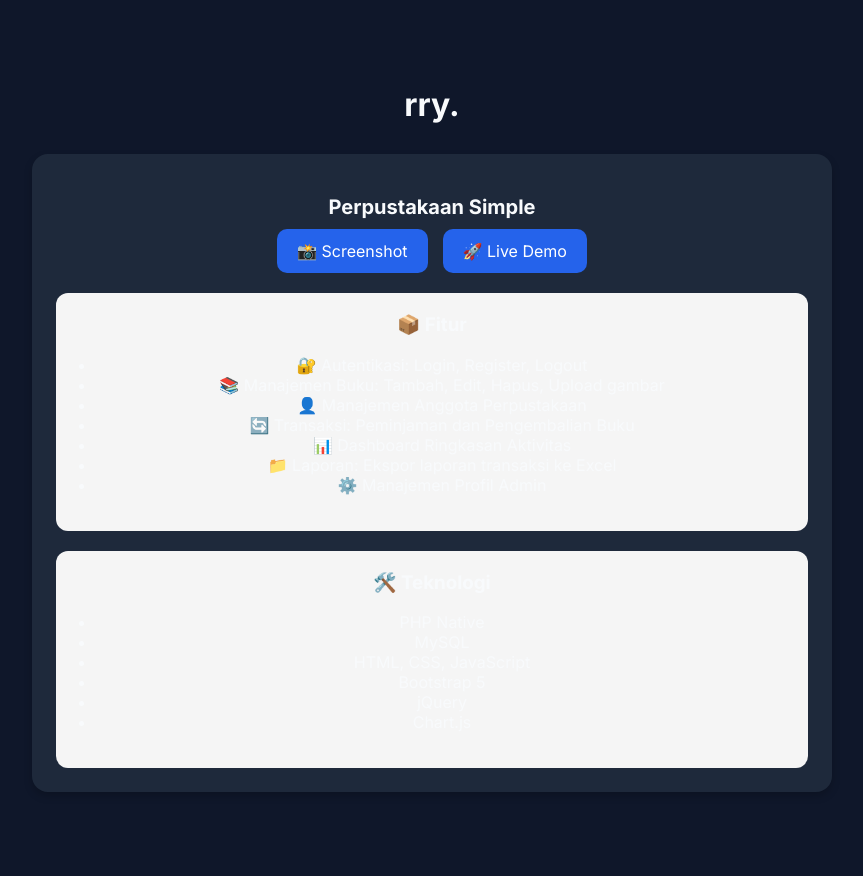
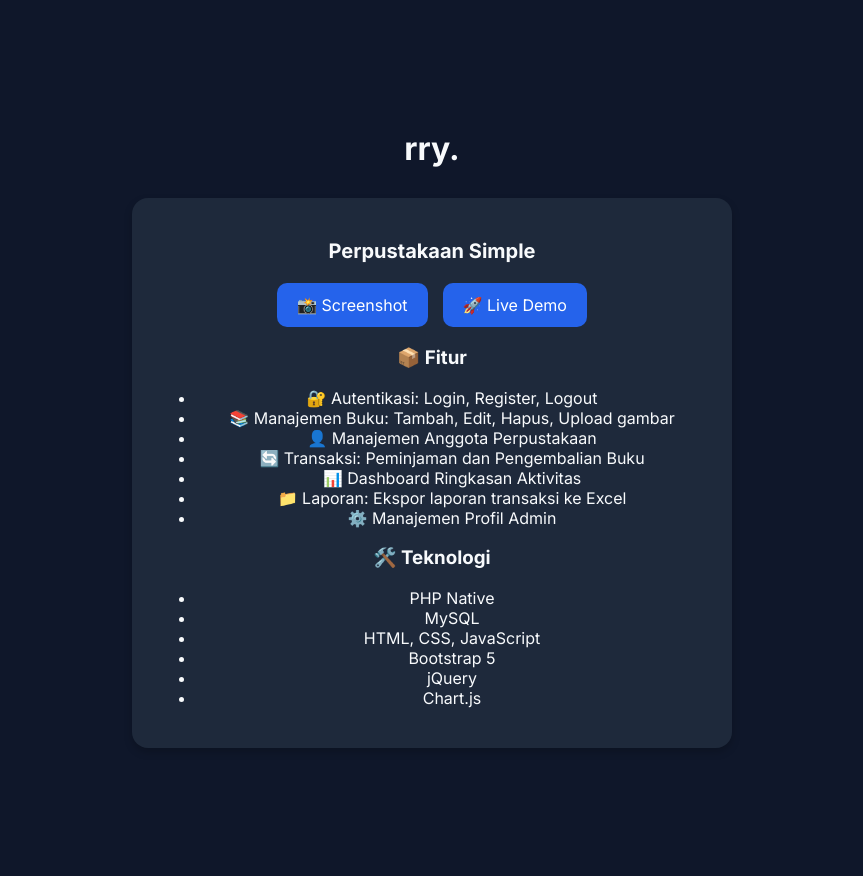
Before and after one commit to rry69/web_jualan, a PHP site: page /library/index.html in a window 1280 px wide. Shown: the whole page, without its empty margins (208-1071 px from the left). Run offline with PHP 8.4, Linux system fonts and the light colour scheme.

Commit message:
Update style.css

```diff
--- a/library/style.css
+++ b/library/style.css
@@ -53,23 +53,3 @@
 .btn:hover {
   background-color: #38bdf8;
 }
-.features, .tech {
-      margin-top: 20px;
-      padding: 20px;
-      background-color: #f5f5f5;
-      border-radius: 12px;
-    }
-    .features h3, .tech h3 {
-      margin-top: 0;
-    }
-    .features ul, .tech ul {
-      padding-left: 20px;
-    }
-    .container {
-      max-width: 800px;
-      margin: auto;
-      font-family: 'Inter', sans-serif;
-    }
-    .project h2 {
-      margin-bottom: 10px;
-    }
```
